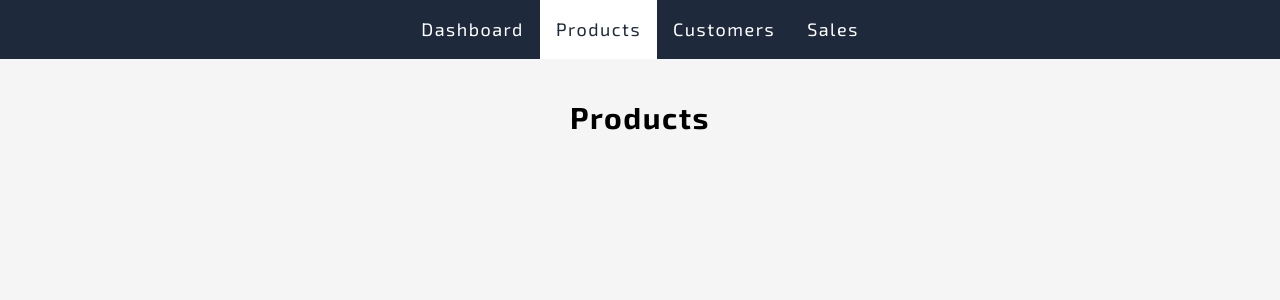
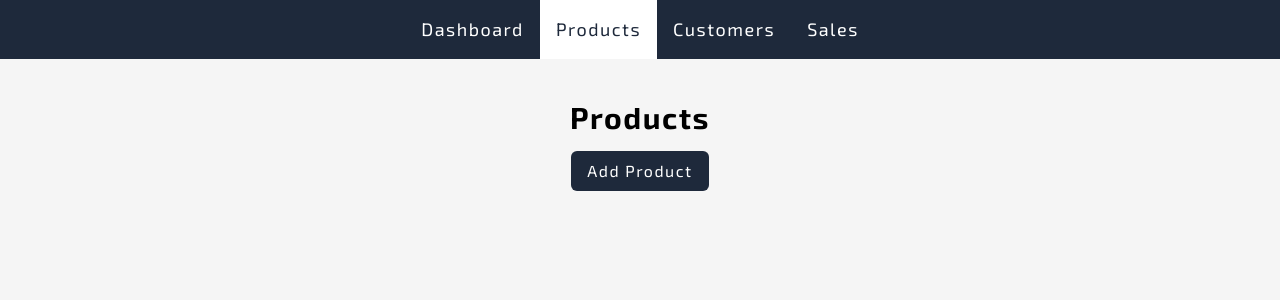
Before and after one commit to alexpetkoff/fullstack-ecommerce-store, a Next.js app: page /admin/products in a window 1280 px wide. Shown: the top 300 px of the page. Built offline with nearby package versions, Linux system fonts and the light colour scheme.

Commit message:
created defaultButton component

```diff
--- a/src/app/admin/products/page.tsx
+++ b/src/app/admin/products/page.tsx
@@ -1,9 +1,11 @@
 import { PageHeading } from "@/components/PageHeading";
+import { Button } from "@/components/DefaultButton";
 
 export default function ProductsPage() {
     return (
-        <div className="mt-10">
+        <div className="mt-10 flex flex-col items-center gap-4">
             <PageHeading>Products</PageHeading>
+            <Button href="/admin/products/add">Add Product</Button>
         </div>
     );
 }
--- /dev/null
+++ b/src/components/DefaultButton.jsx
@@ -0,0 +1,9 @@
+import Link from "next/link";
+
+export function Button({ children, ...props }) {
+    return (
+        <button className="bg-slate-800 text-white px-4 py-2 rounded-md hover:bg-slate-700" {...props}>
+            <Link href={props.href}>{children}</Link>
+        </button>
+    );
+}
```
